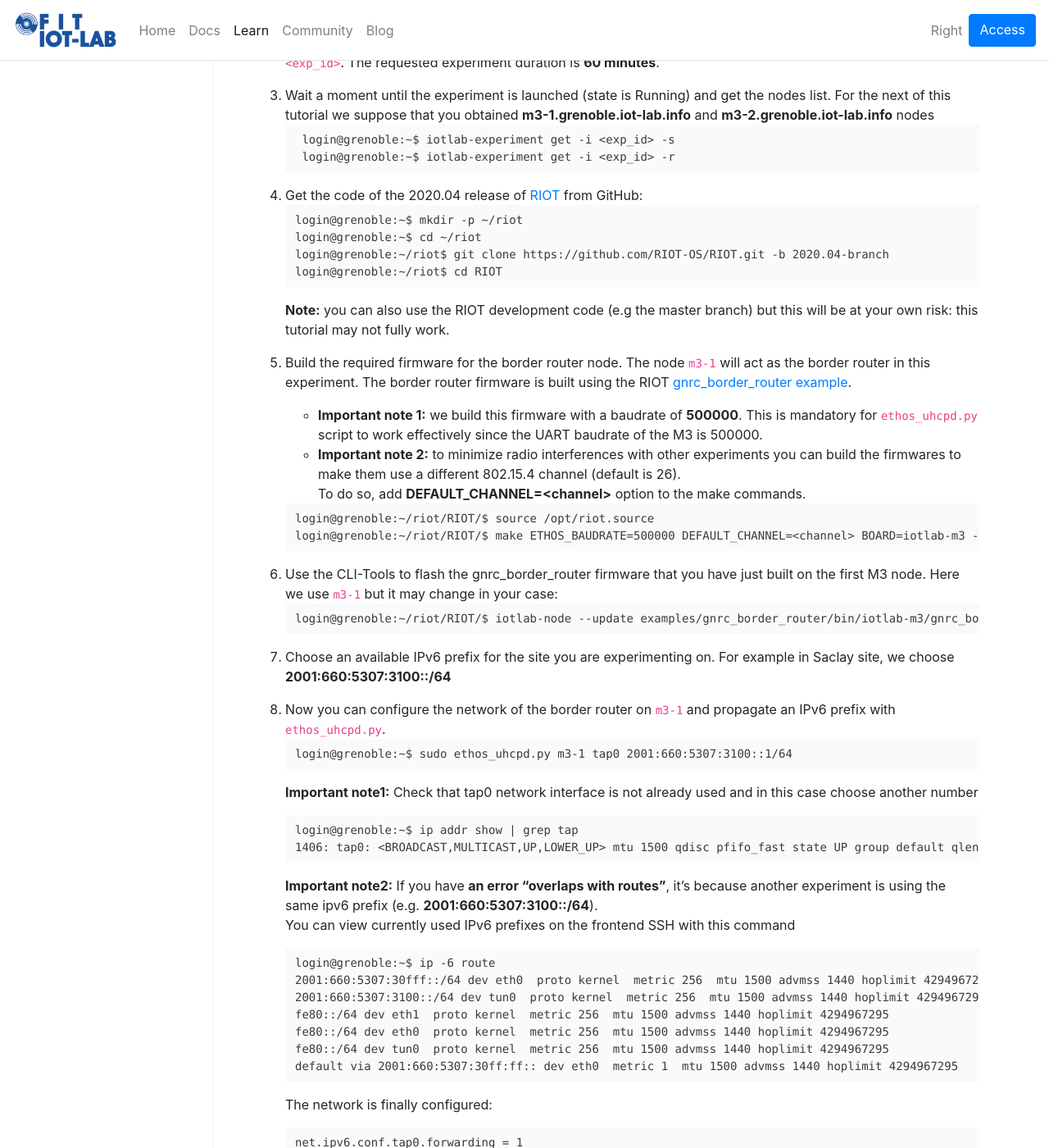
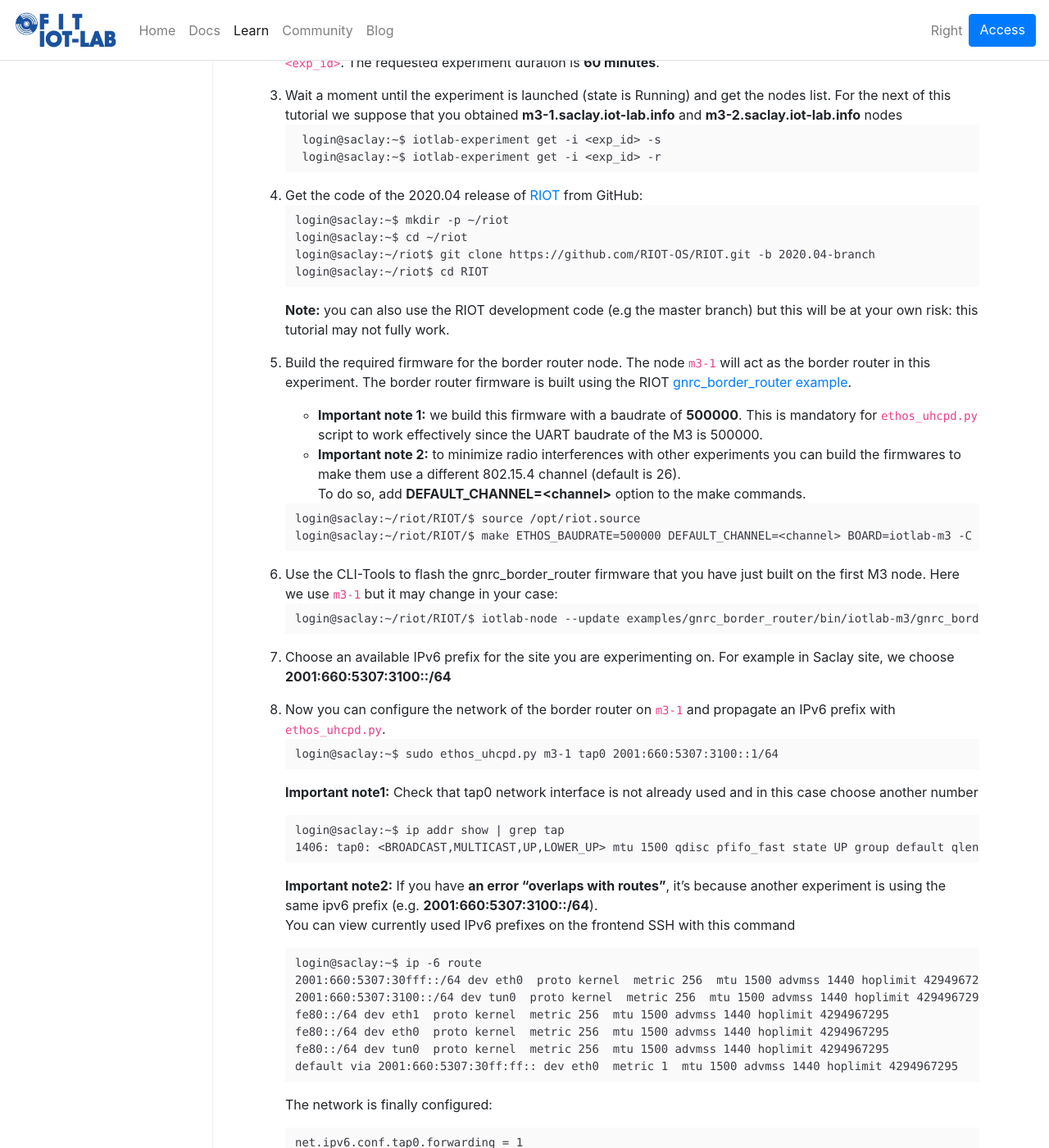
Before and after one commit to iot-lab/iot-lab.github.io, a Jekyll site: the page built from learn/tutorials/riot/riot-coap-m3.md, in a window 1280 px wide and 1400 px high, scrolled down 527 px. Shown: the whole window at 82% size. Built offline with Jekyll 4.4.1, drawn with Linux system fonts in a browser that asks for light colours; some of the changed text lies outside the part shown.

Commit message:
learn/tutorials/riot/riot-coap-m3.md: s/grenoble/saclay/

````diff
--- a/learn/tutorials/riot/riot-coap-m3.md
+++ b/learn/tutorials/riot/riot-coap-m3.md
@@ -28,19 +28,19 @@ _**Description**: The goal of this tutorial is to discover the basics of CoAP wi
 
 3. Wait a moment until the experiment is launched (state is Running) and get
    the nodes list. For the next of this tutorial we suppose that you obtained
-   **m3-1.grenoble.iot-lab.info** and **m3-2.grenoble.iot-lab.info** nodes
+   **m3-1.saclay.iot-lab.info** and **m3-2.saclay.iot-lab.info** nodes
    ```
-    login@grenoble:~$ iotlab-experiment get -i <exp_id> -s
-    login@grenoble:~$ iotlab-experiment get -i <exp_id> -r
+    login@saclay:~$ iotlab-experiment get -i <exp_id> -s
+    login@saclay:~$ iotlab-experiment get -i <exp_id> -r
    ```
 
 4. Get the code of the 2020.04 release of [RIOT](https://github.com/riot-os/riot)
    from GitHub:
    ```
-   login@grenoble:~$ mkdir -p ~/riot
-   login@grenoble:~$ cd ~/riot
-   login@grenoble:~/riot$ git clone https://github.com/RIOT-OS/RIOT.git -b 2020.04-branch
-   login@grenoble:~/riot$ cd RIOT
+   login@saclay:~$ mkdir -p ~/riot
+   login@saclay:~$ cd ~/riot
+   login@saclay:~/riot$ git clone https://github.com/RIOT-OS/RIOT.git -b 2020.04-branch
+   login@saclay:~/riot$ cd RIOT
    ```
 
    **Note:** you can also use the RIOT development code (e.g the master branch)
@@ -59,14 +59,14 @@ _**Description**: The goal of this tutorial is to discover the basics of CoAP wi
      To do so, add **DEFAULT_CHANNEL=&lt;channel&gt;** option to the make commands.
 
    ```
-   login@grenoble:~/riot/RIOT/$ source /opt/riot.source
-   login@grenoble:~/riot/RIOT/$ make ETHOS_BAUDRATE=500000 DEFAULT_CHANNEL=<channel> BOARD=iotlab-m3 -C examples/gnrc_border_router clean all
+   login@saclay:~/riot/RIOT/$ source /opt/riot.source
+   login@saclay:~/riot/RIOT/$ make ETHOS_BAUDRATE=500000 DEFAULT_CHANNEL=<channel> BOARD=iotlab-m3 -C examples/gnrc_border_router clean all
    ```
 
 6. Use the CLI-Tools to flash the gnrc_border_router firmware that you have just
    built on the first M3 node. Here we use `m3-1` but it may change in your case:
    ```
-   login@grenoble:~/riot/RIOT/$ iotlab-node --update examples/gnrc_border_router/bin/iotlab-m3/gnrc_border_router.elf -l grenoble,m3,1
+   login@saclay:~/riot/RIOT/$ iotlab-node --update examples/gnrc_border_router/bin/iotlab-m3/gnrc_border_router.elf -l saclay,m3,1
    ```
 
 7. Choose an available IPv6 prefix for the site you are experimenting on. For
@@ -75,12 +75,12 @@ _**Description**: The goal of this tutorial is to discover the basics of CoAP wi
 8. Now you can configure the network of the border router on `m3-1` and propagate
    an IPv6 prefix with `ethos_uhcpd.py`.
    ```
-   login@grenoble:~$ sudo ethos_uhcpd.py m3-1 tap0 2001:660:5307:3100::1/64
+   login@saclay:~$ sudo ethos_uhcpd.py m3-1 tap0 2001:660:5307:3100::1/64
    ```
    **Important note1:** Check that tap0 network interface is not already used
    and in this case choose another number
    ```
-   login@grenoble:~$ ip addr show | grep tap
+   login@saclay:~$ ip addr show | grep tap
    1406: tap0: <BROADCAST,MULTICAST,UP,LOWER_UP> mtu 1500 qdisc pfifo_fast state UP group default qlen 500
    ```
    **Important note2:** If you have **an error "overlaps with routes"**, it’s
@@ -89,7 +89,7 @@ _**Description**: The goal of this tutorial is to discover the basics of CoAP wi
    <br/>
    You can view currently used IPv6 prefixes on the frontend SSH with this command
    ```
-   login@grenoble:~$ ip -6 route
+   login@saclay:~$ ip -6 route
    2001:660:5307:30fff::/64 dev eth0  proto kernel  metric 256  mtu 1500 advmss 1440 hoplimit 4294967295
    2001:660:5307:3100::/64 dev tun0  proto kernel  metric 256  mtu 1500 advmss 1440 hoplimit 4294967295
    fe80::/64 dev eth1  proto kernel  metric 256  mtu 1500 advmss 1440 hoplimit 4294967295
@@ -112,15 +112,15 @@ _**Description**: The goal of this tutorial is to discover the basics of CoAP wi
    server firmware used for the other node. RIOT [nanocoap_server](https://github.com/RIOT-OS/RIOT/tree/master/examples/nanocoap_server)
    example will be used for this purpose.
    ```
-   login@grenoble:~$ cd riot/RIOT
-   login@grenoble:~/riot/RIOT/$ source /opt/riot.source
-   login@grenoble:~/riot/RIOT/$ make DEFAULT_CHANNEL=<channel> BOARD=iotlab-m3 -C examples/microcoap_server clean all
+   login@saclay:~$ cd riot/RIOT
+   login@saclay:~/riot/RIOT/$ source /opt/riot.source
+   login@saclay:~/riot/RIOT/$ make DEFAULT_CHANNEL=<channel> BOARD=iotlab-m3 -C examples/microcoap_server clean all
    ```
    Use the CLI-Tools to flash the `nanoocoap_server` firmware that you have
    just built on the second M3 node. Here we use `m3-2` but it may change in
    your case:
    ```
-   login@grenoble:~/riot/RIOT/$ iotlab-node --update examples/microcoap_server/bin/iotlab-m3/microcoap_server.elf -l grenoble,m3,2
+   login@saclay:~/riot/RIOT/$ iotlab-node --update examples/microcoap_server/bin/iotlab-m3/microcoap_server.elf -l saclay,m3,2
    ```
 
 10. On the border router shell (eg. where you are running the `ethos_uhcpd.py`
@@ -153,7 +153,7 @@ _**Description**: The goal of this tutorial is to discover the basics of CoAP wi
    exposes only the board type to a CoAP `GET` request on `/riot/board`, let’s
    try it on the CoAP server node:
    ```
-   login@grenoble:~$ aiocoap-client coap://[2001:660:3207:4c1:1711:6b10:65fd:bd36]/riot/board
+   login@saclay:~$ aiocoap-client coap://[2001:660:3207:4c1:1711:6b10:65fd:bd36]/riot/board
    (2.05)	iotlab-m3
    ```
 
````
